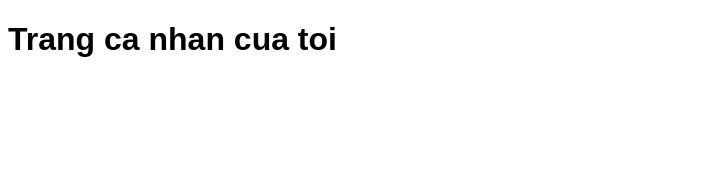
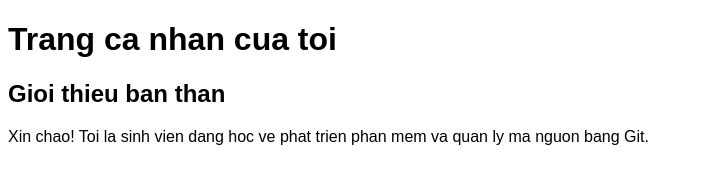
Before and after one commit to truong256/personal-introduction, a plain HTML site: page index.html in a window 1280 px wide. Shown: the whole page, without its empty margins (0-703 px from the left). Drawn offline with Linux system fonts and the light colour scheme.

Commit message:
Add introduction section

```diff
--- a/index.html
+++ b/index.html
@@ -8,5 +8,13 @@
 </head>
 <body>
     <h1>Trang ca nhan cua toi</h1>
+
+    <section class="introduction">
+        <h2>Gioi thieu ban than</h2>
+        <p>
+            Xin chao! Toi la sinh vien dang hoc ve phat trien phan mem
+            va quan ly ma nguon bang Git.
+        </p>
+    </section>
 </body>
 </html>
```
